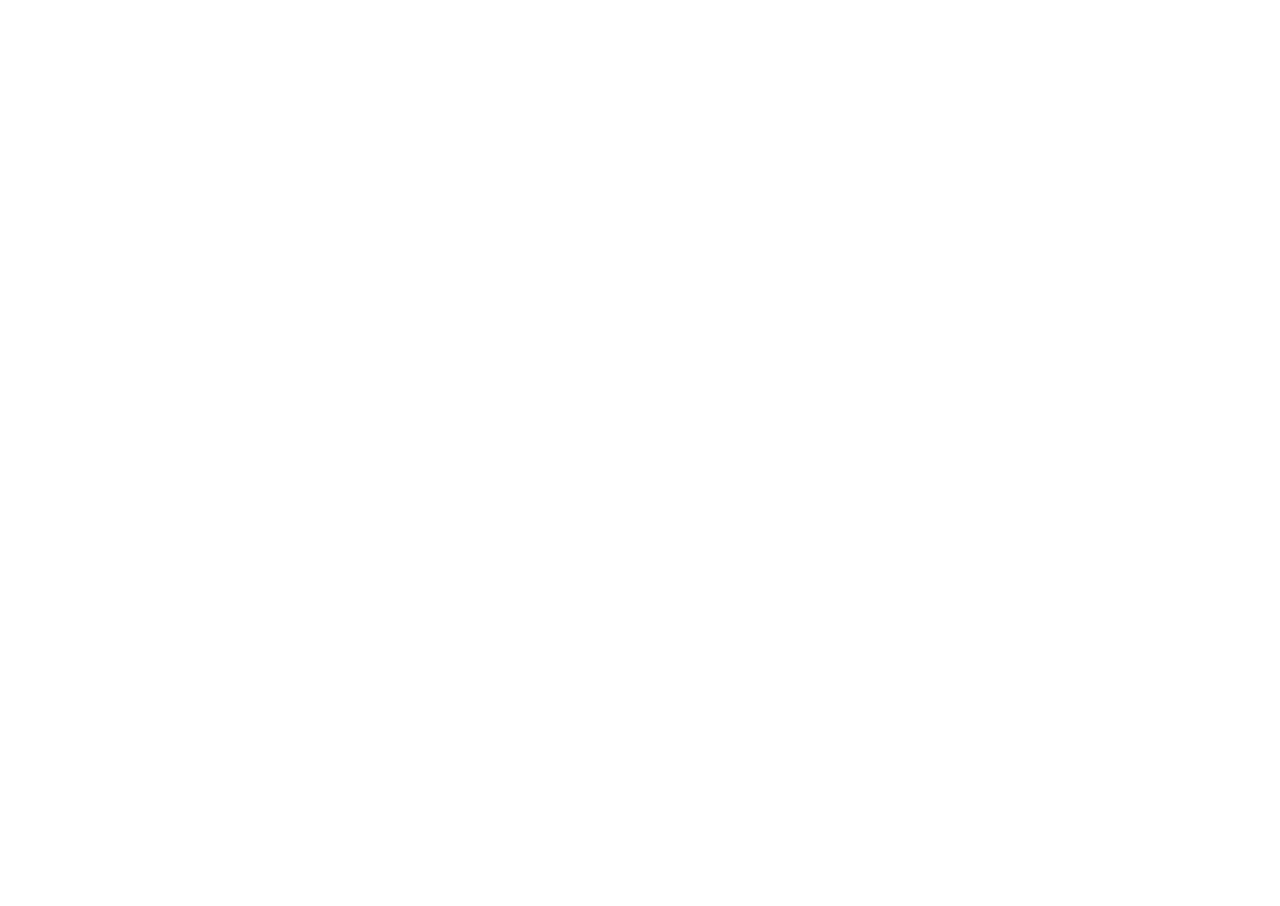
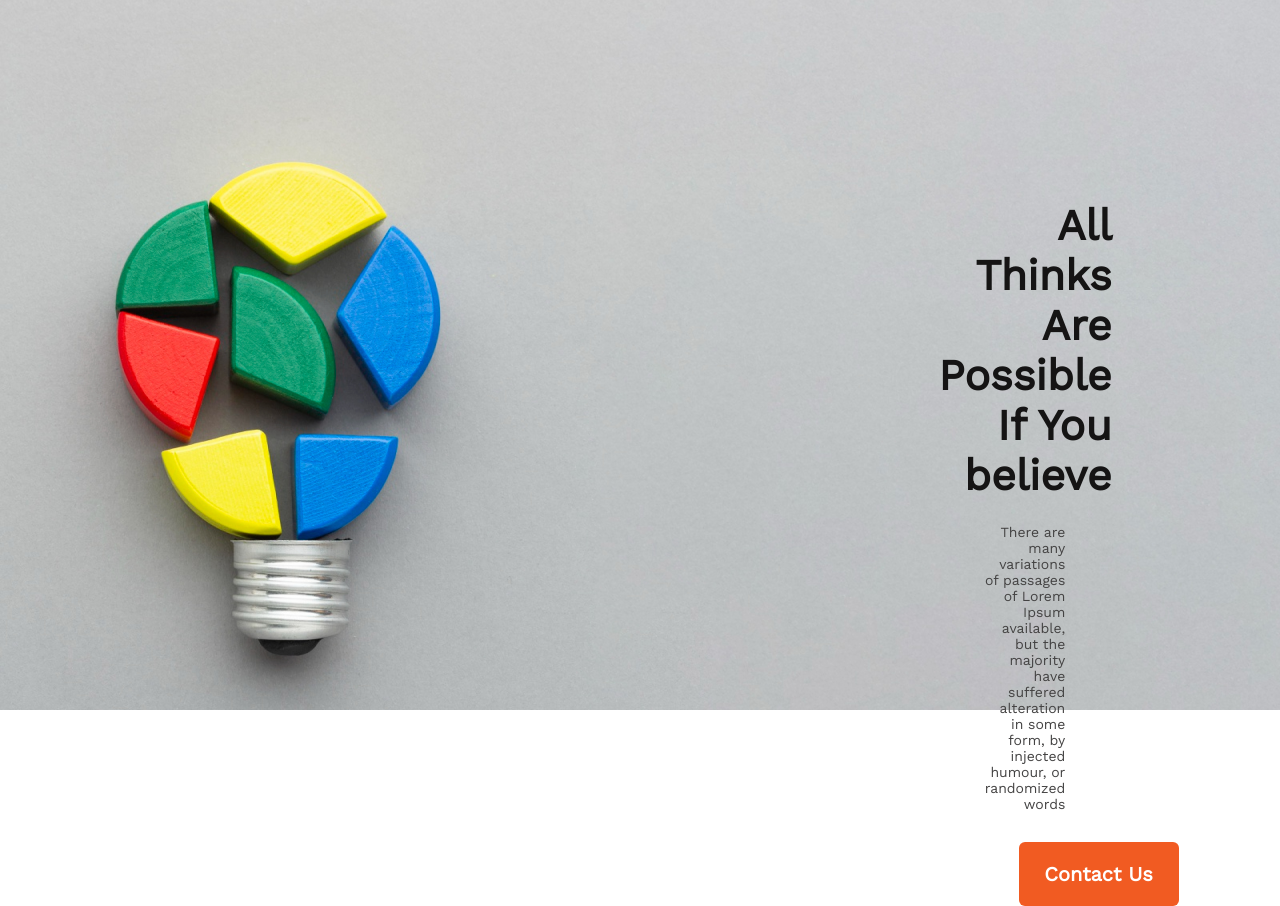
Before and after one commit to Kawsarul-Islam/assignment-01, a plain HTML site: page index.html in a window 1280 px wide. Before the commit the page ends 800 px from the top, so only its background shows below. Drawn offline with nearby package versions, Linux system fonts and the light colour scheme.

Commit message:
added header

```diff
--- a/index.html
+++ b/index.html
@@ -5,8 +5,26 @@
     <meta http-equiv="X-UA-Compatible" content="IE=edge">
     <meta name="viewport" content="width=device-width, initial-scale=1.0">
     <title>New Year New Me</title>
+    <link rel="preconnect" href="https://fonts.googleapis.com"><link rel="preconnect" href="https://fonts.gstatic.com" crossorigin><link href="https://fonts.googleapis.com/css2?family=Work+Sans&display=swap" rel="stylesheet">
+    <link rel="stylesheet" href="style.css">
+
 </head>
 <body>
+    <header>
+        <div class="header-content">
+            <h1 class="header-title">
+                All Thinks Are Possible If You believe
+            </h1>
+            <p class="header-description">
+                There are many variations of passages of Lorem Ipsum available, but the majority have suffered alteration in some form, by injected humour, or randomized words
+            </p>
+            <button class="header-btn">
+                Contact Us
+            </button>
+        </div>
+    </header>
+    <main>
 
+    </main>
 </body>
 </html>
--- /dev/null
+++ b/style.css
@@ -0,0 +1,47 @@
+* {
+    margin: 0;
+    padding: 0;
+    font-family: 'Work Sans', sans-serif;
+}
+
+/* header styles */
+
+.header-content {
+    background-image: url('images/banner/banner2.png');
+    /* background-repeat: no-repeat; */
+    max-width: 1600px;
+    height: 310px;
+    padding-top: 200px;
+    padding-left: 1000px;
+    padding-right: 230px;
+    padding-bottom: 200px;
+    justify-items: center;
+}
+
+.header-title {
+    color: #151414;
+    font-weight: 900;
+    font-size: 43px;
+    text-align: end;
+    margin-bottom: 24px;
+}
+
+.header-description {
+    color: #444343;
+    font-weight: 400;
+    font-size: 14px;
+    text-align: end;
+    margin-bottom: 30px;
+}
+
+.header-btn {
+    color: white;
+    font-size: 20px;
+    font-weight: 600;
+    margin-left: 147px;
+    background: #F15B22;
+    border-radius: 6px;
+    width: 160px;
+    height: 64px;
+    border: 0;
+}
```
